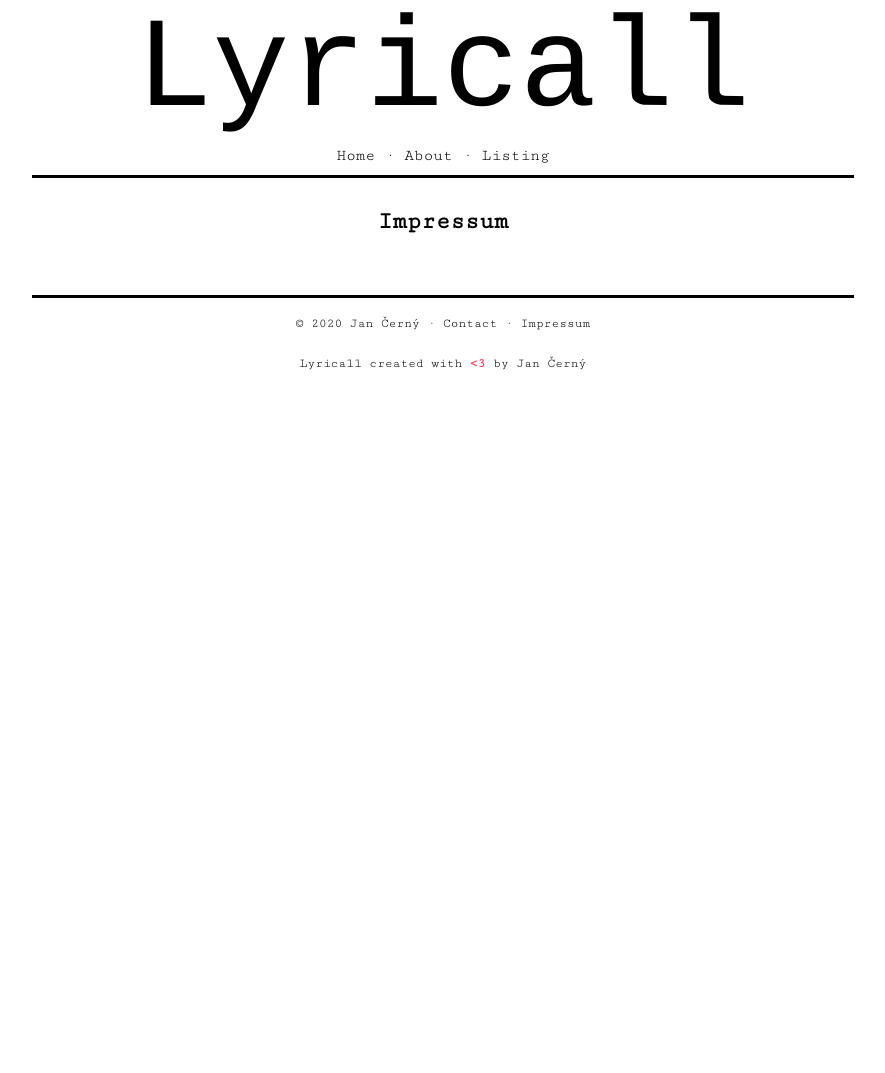
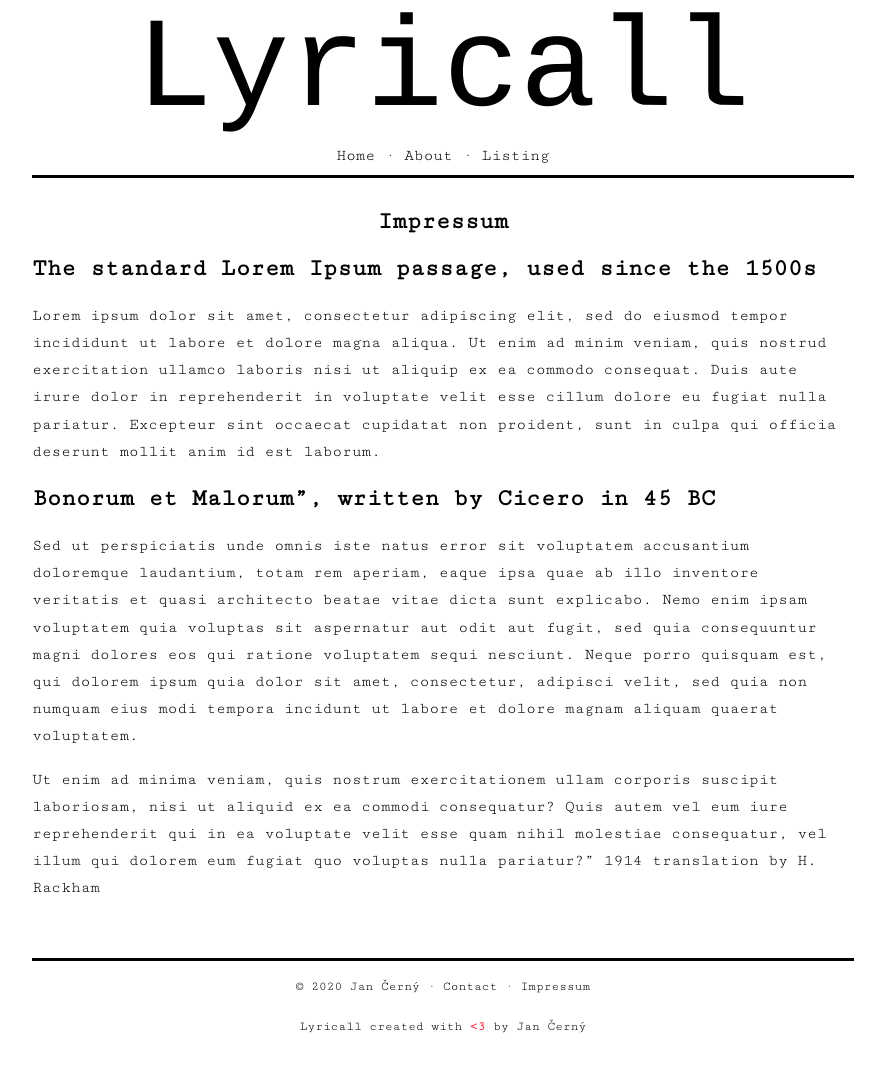
Before and after one commit to yagarea/lyricall, a Jekyll site: the page built from impressum.md, in a window 1280 px wide. Shown: the whole page, without its empty margins (197-1082 px from the left). Built offline with Jekyll 4.4.1, drawn with Linux system fonts in a browser that asks for light colours; some web fonts are replaced; before the commit the page ends 900 px from its top, so only the background shows below that.

Commit message:
add impressum place holder

```diff
--- a/impressum.md
+++ b/impressum.md
@@ -3,3 +3,29 @@
 title: Impressum
 permalink: /impressum/
 ---
+
+## The standard Lorem Ipsum passage, used since the 1500s
+
+Lorem ipsum dolor sit amet, consectetur adipiscing elit, sed do eiusmod tempor
+incididunt ut labore et dolore magna aliqua. Ut enim ad minim veniam, quis nostrud
+exercitation ullamco laboris nisi ut aliquip ex ea commodo consequat. Duis aute irure
+dolor in reprehenderit in voluptate velit esse cillum dolore eu fugiat nulla pariatur.
+Excepteur sint occaecat cupidatat non proident, sunt in culpa qui officia deserunt
+mollit anim id est laborum.
+
+
+## Bonorum et Malorum", written by Cicero in 45 BC
+
+Sed ut perspiciatis unde omnis iste natus error sit voluptatem accusantium doloremque
+laudantium, totam rem aperiam, eaque ipsa quae ab illo inventore veritatis et quasi
+architecto beatae vitae dicta sunt explicabo. Nemo enim ipsam voluptatem quia voluptas
+sit aspernatur aut odit aut fugit, sed quia consequuntur magni dolores eos qui ratione
+voluptatem sequi nesciunt. Neque porro quisquam est, qui dolorem ipsum quia dolor sit
+amet, consectetur, adipisci velit, sed quia non numquam eius modi tempora incidunt ut
+labore et dolore magnam aliquam quaerat voluptatem.
+
+Ut enim ad minima veniam, quis nostrum exercitationem ullam corporis
+suscipit laboriosam, nisi ut aliquid ex ea commodi consequatur? Quis autem vel
+eum iure reprehenderit qui in ea voluptate velit esse quam nihil molestiae
+consequatur, vel illum qui dolorem eum fugiat quo voluptas nulla pariatur?"
+1914 translation by H. Rackham
```
